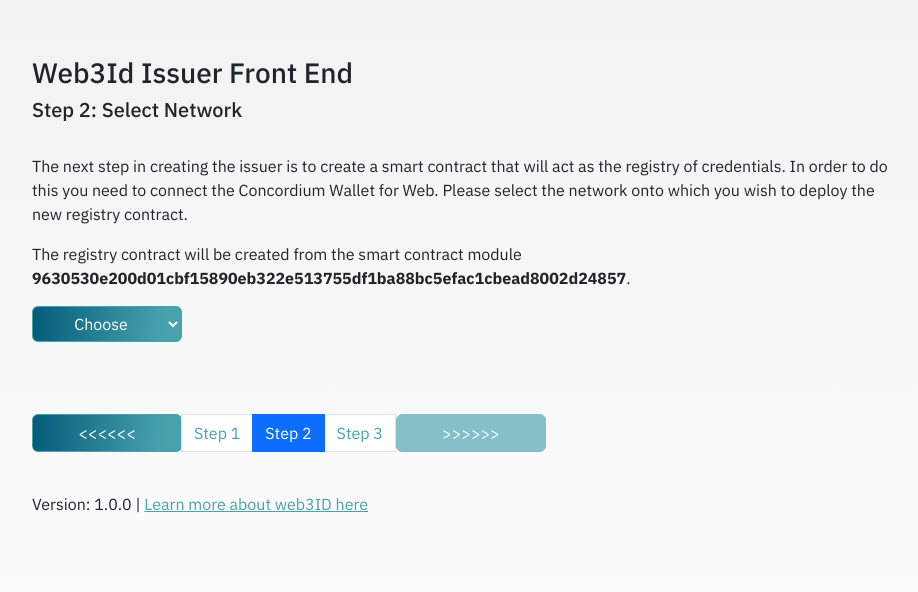
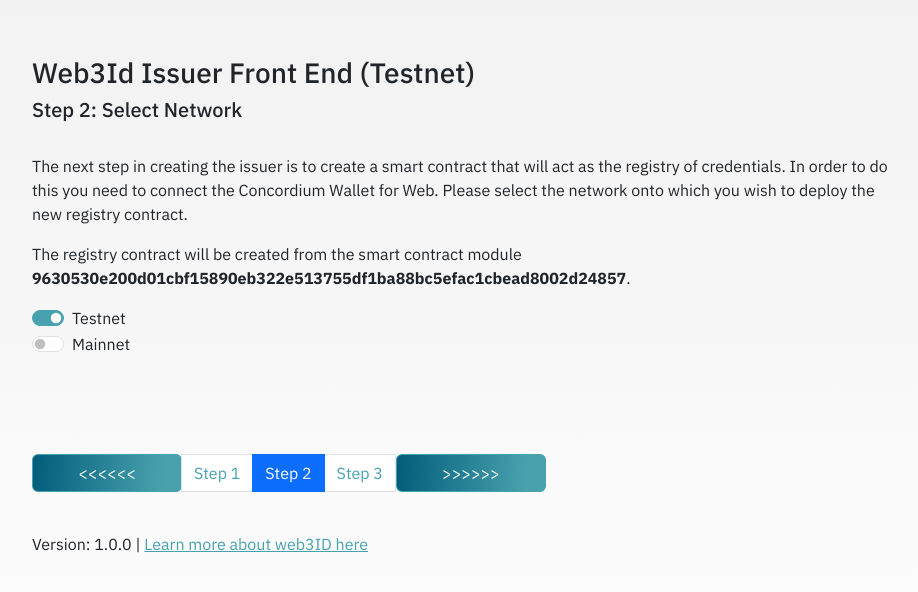
Before and after one commit to Concordium/concordium-web3id, a React app in the folder issuer-front-end/: page / in a window 1280 px wide. Both pictures are taken after a click on the button ">>>>>>". Shown: the top 592 px of the page, without its empty margins (180-1098 px from the left). Built offline with nearby package versions, Linux system fonts and the light colour scheme; what @concordium/react-components would draw is missing.

Commit message:
Add some text to the header.

```diff
--- a/issuer-front-end/src/CreateSchemaAndMetadataFiles.tsx
+++ b/issuer-front-end/src/CreateSchemaAndMetadataFiles.tsx
@@ -6,7 +6,7 @@
 
 import { saveAs } from 'file-saver';
 
-import { Accordion, Alert, Button, Form, Modal } from 'react-bootstrap';
+import { Container, Row, Accordion, Alert, Button, Form, Modal } from 'react-bootstrap';
 import AccordionItem from 'react-bootstrap/esm/AccordionItem';
 import AccordionHeader from 'react-bootstrap/esm/AccordionHeader';
 import AccordionBody from 'react-bootstrap/esm/AccordionBody';
@@ -146,6 +146,28 @@
                     </Button>
                 </Modal.Footer>
             </Modal>
+            <Container>
+                <Row>
+                    <p>
+                        An issuer of verifiable credentials must define information about itself, and about the
+                        credentials. This information is used by verifiers to establish trust into the issuer, and by
+                        the wallet to display the credentials.
+                    </p>
+
+                    <p>
+                        This page helps defining the information in the formats that are expected. More information
+                        about an issuer can be found on Concordium&#39;s{' '}
+                        <a
+                            href="https://developer.concordium.software/en/mainnet/net/web3-id/issuer.html"
+                            target="_blank"
+                            rel="noreferrer"
+                        >
+                            developer website
+                        </a>
+                        .
+                    </p>
+                </Row>
+            </Container>
             <Accordion>
                 <AccordionItem eventKey="CredentialSchema">
                     <AccordionHeader>CredentialSchema</AccordionHeader>
--- a/issuer-front-end/src/Root.tsx
+++ b/issuer-front-end/src/Root.tsx
@@ -8,7 +8,7 @@
 import CreateSchemaAndMetadataFiles from './CreateSchemaAndMetadataFiles';
 
 export default function Root() {
-    const [isTestnet, setIsTestnet] = useState<boolean | undefined>(undefined);
+    const [isTestnet, setIsTestnet] = useState<boolean>(true);
     const [active, setActive] = useState(1);
     const [isConnected, setIsConnected] = useState<boolean>(false);
     const [isNextButtonDisabled, setIsNextButtonDisabled] = useState<boolean>(false);
@@ -62,14 +62,13 @@
     const previousText = `<<<<<<`;
     const nextText = `>>>>>>`;
 
-    const stepHeaders = ['Create MetaData Files', 'Select Network', 'Connect Wallet', 'Deploy Issuer Smart Contract'];
+    const stepHeaders = ['Create Metadata Files', 'Select Network', 'Connect Wallet', 'Deploy Issuer Smart Contract'];
 
     return (
         <div>
             <main id="#root">
                 <br />
-                {isTestnet === undefined && <h1>Web3Id Issuer Front End</h1>}
-                {isTestnet !== undefined && <h1>Web3Id Issuer Front End {isTestnet ? '(Testnet)' : '(Mainnet)'}</h1>}
+                <h1>Web3Id Issuer Front End {isTestnet ? '(Testnet)' : '(Mainnet)'}</h1>
                 <h3>
                     Step {active}: {stepHeaders[active - 1]}
                 </h3>
@@ -77,9 +76,7 @@
                 {/* Step 1: Create schema and metadata files */}
                 {active === 1 && <CreateSchemaAndMetadataFiles />}
                 {/* Step 2: Select Network */}
-                {active === 2 && (
-                    <SelectNetwork setIsNextButtonDisabled={setIsNextButtonDisabled} setIsTestnet={setIsTestnet} />
-                )}
+                {active === 2 && <SelectNetwork isTestnet={isTestnet} setIsTestnet={setIsTestnet} />}
                 {/* Step 3 */}
                 {active === 3 && isTestnet !== undefined && (
                     <>
--- a/issuer-front-end/src/SelectNetwork.tsx
+++ b/issuer-front-end/src/SelectNetwork.tsx
@@ -1,37 +1,16 @@
 /* eslint-disable no-console */
 /* eslint-disable no-alert */
-import React, { ChangeEvent, Dispatch, SetStateAction, useEffect } from 'react';
+import React, { Dispatch, SetStateAction } from 'react';
+import { Form } from 'react-bootstrap';
 import { MODULE_REFERENCE_CREDENTIAL_REGISTRY } from './constants';
 
 interface ConnectionProps {
-    setIsTestnet: Dispatch<SetStateAction<boolean | undefined>>;
-    setIsNextButtonDisabled: Dispatch<SetStateAction<boolean>>;
+    isTestnet: boolean;
+    setIsTestnet: Dispatch<SetStateAction<boolean>>;
 }
 
 export default function SelectNetwork(props: ConnectionProps) {
-    const { setIsTestnet, setIsNextButtonDisabled } = props;
-
-    const changeDropDownHandler = (e: ChangeEvent) => {
-        const element = e.target as HTMLSelectElement;
-        const { value } = element;
-
-        if (value === 'Testnet') {
-            setIsTestnet(true);
-        } else if (value === 'Mainnet') {
-            setIsTestnet(false);
-        } else {
-            console.error('Select a network');
-            alert('Select a network');
-            return;
-        }
-
-        setIsNextButtonDisabled(false);
-    };
-
-    useEffect(() => {
-        setIsTestnet(undefined);
-        setIsNextButtonDisabled(true);
-    }, []);
+    const { isTestnet, setIsTestnet } = props;
 
     return (
         <>
@@ -45,18 +24,24 @@
                 The registry contract will be created from the smart contract module{' '}
                 <strong>{MODULE_REFERENCE_CREDENTIAL_REGISTRY}</strong>.
             </p>
-            <select
-                className="btn btn-primary dropdown-toggle"
-                name="write"
-                id="write"
-                onChange={changeDropDownHandler}
-            >
-                <option value="choose" disabled selected>
-                    Choose
-                </option>
-                <option value="Testnet">Testnet</option>
-                <option value="Mainnet">Mainnet</option>
-            </select>
+            <Form>
+                <Form.Check
+                    type="switch"
+                    id="testnet-check"
+                    label="Testnet"
+                    active={isTestnet}
+                    checked={isTestnet}
+                    onClick={() => setIsTestnet(true)}
+                />
+                <Form.Check
+                    type="switch"
+                    id="mainnet-check"
+                    label="Mainnet"
+                    active={isTestnet}
+                    checked={!isTestnet}
+                    onClick={() => setIsTestnet(false)}
+                />
+            </Form>
         </>
     );
 }
```
